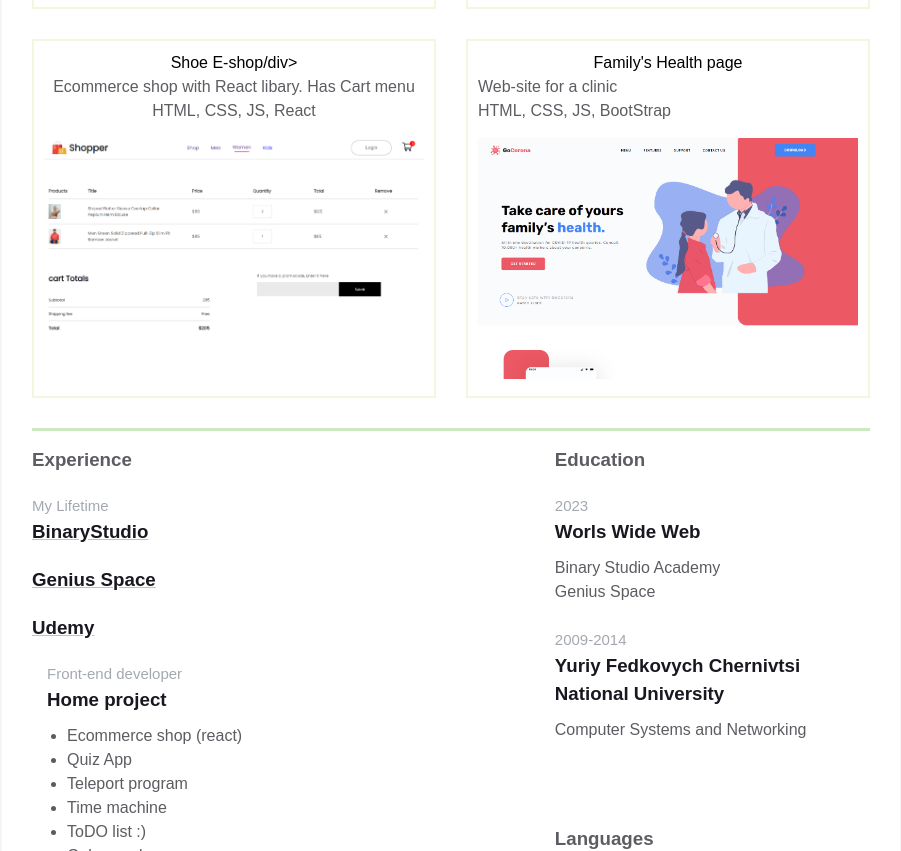
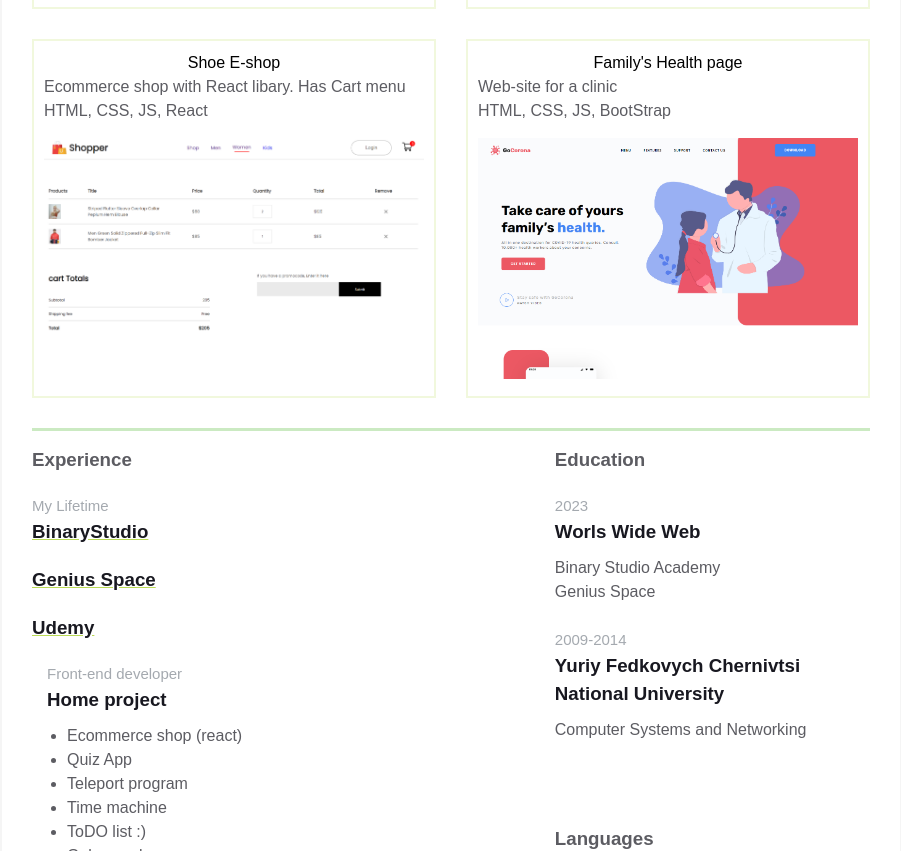
Before and after one commit to vden23/homepage, a plain HTML site: page index.html in a window 1280 px wide. Shown: the part 1135-1986 px from the top of the page, without its empty margins (189-1090 px from the left). Drawn offline with Linux system fonts and the light colour scheme.

Commit message:
Solving errors in index.html

```diff
--- a/index.html
+++ b/index.html
@@ -156,7 +156,7 @@
                             </div>
                         </article>
                         <article class="my-projects__item item-project">
-                            <div class="item-project__title">Shoe E-shop/div>
+                            <div class="item-project__title">Shoe E-shop</div>
                             <div class="item-project__description">Ecommerce shop with React libary. Has Cart menu<br> HTML, CSS, JS, React</div>
                             <div class="item-project__image">
                                 <img src="./assets/3.png" alt="app-example">
```
